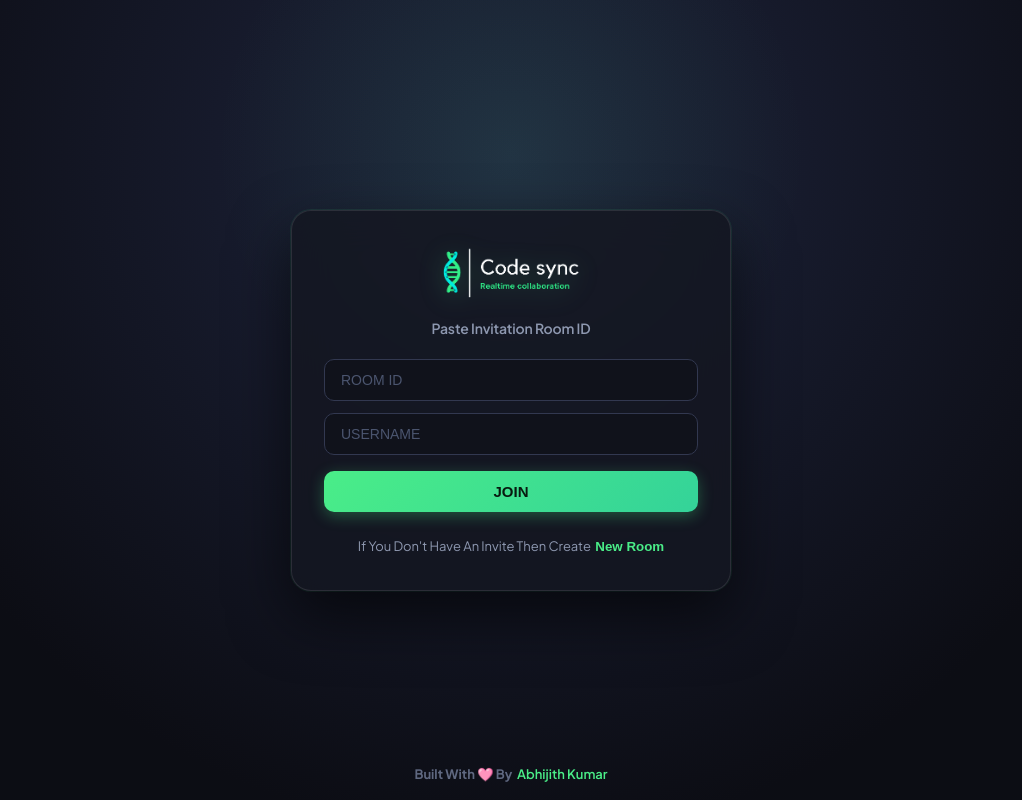
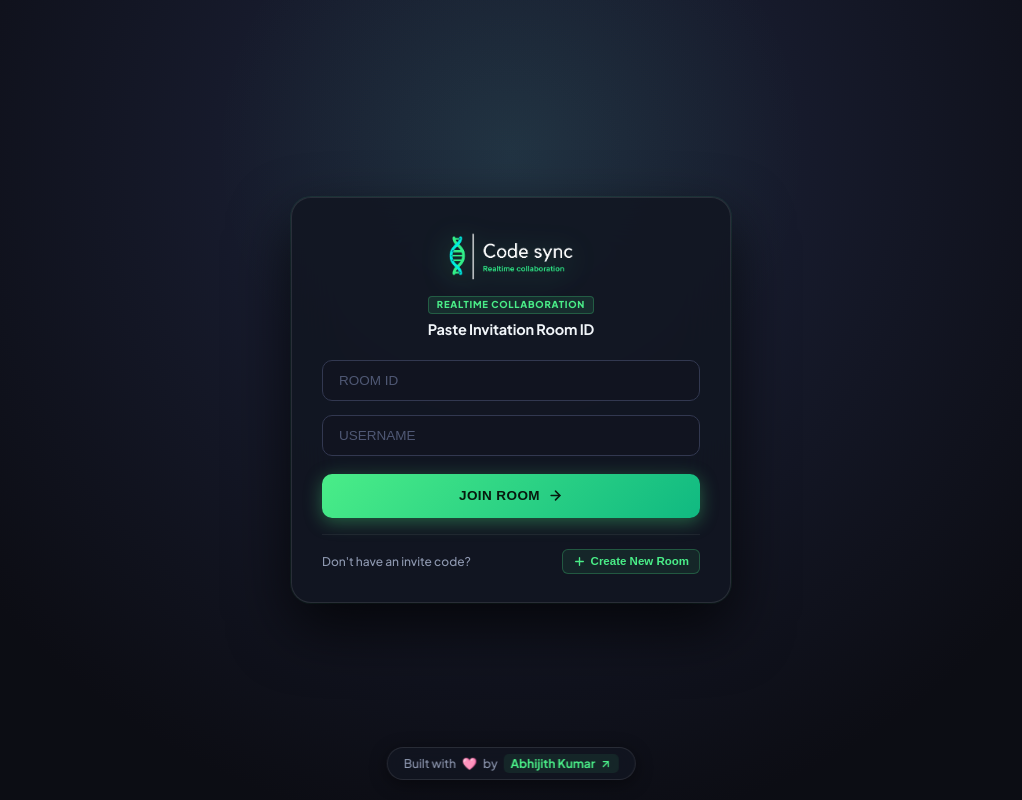
Before and after one commit to AbhijithKumar-07/Code-Sync, a React (Create React App) app: page /#/ in a window 1280 px wide. Shown: the whole page, without its empty margins (129-1151 px from the left). Built offline with nearby package versions, Linux system fonts and the light colour scheme; no server answers.

Commit message:
style(home): enhance landing page UI, refined password masking, eye toggle, helper action, and floating footer pill

```diff
--- a/src/App.css
+++ b/src/App.css
@@ -79,16 +79,16 @@ body {
 }
 
 .formWrapper {
-    background: rgba(20, 23, 34, 0.85);
-    backdrop-filter: blur(20px);
+    background: rgba(18, 22, 34, 0.88);
+    backdrop-filter: blur(24px);
     border: 1px solid rgba(255, 255, 255, 0.1);
-    box-shadow: 0 25px 60px rgba(0, 0, 0, 0.6), 0 0 0 1px rgba(74, 237, 136, 0.1);
+    box-shadow: 0 25px 60px rgba(0, 0, 0, 0.7), 0 0 0 1px rgba(74, 237, 136, 0.1);
     border-radius: 20px;
-    padding: 36px 32px;
+    padding: 34px 30px 28px;
     width: 440px;
     max-width: 90%;
     z-index: 10;
-    animation: slideUpFade 0.45s ease-out;
+    animation: slideUpFade 0.45s cubic-bezier(0.16, 1, 0.3, 1);
 }
 
 @keyframes slideUpFade {
@@ -102,45 +102,83 @@ body {
     }
 }
 
+.logoHeader {
+    display: flex;
+    justify-content: center;
+    margin-bottom: 16px;
+}
+
 .homePageLogo {
-    height: 52px;
+    height: 48px;
     display: block;
-    margin: 0 auto 20px auto;
     object-fit: contain;
-    filter: drop-shadow(0 4px 12px rgba(74, 237, 136, 0.25));
+    filter: drop-shadow(0 4px 14px rgba(74, 237, 136, 0.3));
+}
+
+.homeFormHeader {
+    display: flex;
+    flex-direction: column;
+    align-items: center;
+    margin-bottom: 22px;
+    gap: 6px;
+}
+
+.mainLabelBadge {
+    font-size: 9.5px;
+    font-weight: 800;
+    letter-spacing: 0.08em;
+    color: var(--primary-accent);
+    background: rgba(74, 237, 136, 0.1);
+    border: 1px solid rgba(74, 237, 136, 0.25);
+    border-radius: 4px;
+    padding: 2px 8px;
+    line-height: 1.2;
 }
 
 .mainLabel {
     text-align: center;
-    font-size: 14px;
-    font-weight: 600;
-    color: var(--text-muted);
-    margin-bottom: 22px;
+    font-size: 14.5px;
+    font-weight: 700;
+    color: #f1f5f9;
     letter-spacing: -0.01em;
+    margin: 0;
 }
 
 .inputGroup {
     display: flex;
     flex-direction: column;
-    gap: 12px;
+    gap: 14px;
+}
+
+.inputFieldWrapper {
+    display: flex;
+    flex-direction: column;
+    width: 100%;
 }
 
 .inputBox {
-    background: #10121b;
+    background: #111420;
     border: 1px solid var(--border-strong);
     color: var(--text-main);
     padding: 12px 16px;
     border-radius: 10px;
-    font-size: 14px;
+    font-size: 13.5px;
     font-weight: 600;
     outline: none;
     transition: all 0.2s ease;
+    width: 100%;
+    box-sizing: border-box;
 }
 
 .inputBox:focus {
     border-color: var(--primary-accent);
     box-shadow: 0 0 0 3px rgba(74, 237, 136, 0.15);
-    background: #141724;
+    background: #151928;
+}
+
+.inputBox::placeholder {
+    color: #4f5874;
+    font-weight: 500;
 }
 
 .roomIdInputWrapper {
@@ -151,24 +189,31 @@ body {
 }
 
 .roomIdInputWrapper .inputBox {
-    width: 100%;
-    padding-right: 44px;
+    padding-right: 42px;
+}
+
+.roomIdInput.isMasked {
+    letter-spacing: 0.16em;
+    font-family: -apple-system, BlinkMacSystemFont, 'Segoe UI', Roboto, sans-serif;
+    font-size: 13px;
 }
 
 .toggleVisibilityBtn {
     position: absolute;
-    right: 12px;
+    right: 10px;
     background: transparent;
     border: none;
-    color: #64748b;
-    cursor: pointer;
-    display: flex;
-    align-items: center;
-    justify-content: center;
-    padding: 5px;
+    color: #6b7796;
+    cursor: pointer;
+    display: flex;
+    align-items: center;
+    justify-content: center;
+    width: 28px;
+    height: 28px;
     border-radius: 6px;
     transition: all 0.2s ease;
     outline: none;
+    padding: 0;
 }
 
 .toggleVisibilityBtn:hover {
@@ -176,14 +221,8 @@ body {
     background: rgba(74, 237, 136, 0.1);
 }
 
-.inputBox::placeholder {
-    color: #4b556f;
-    font-weight: 500;
-}
-
 .btn {
     border: none;
-    padding: 12px 18px;
     border-radius: 10px;
     font-size: 14px;
     font-weight: 700;
@@ -196,52 +235,112 @@ body {
 }
 
 .joinBtn {
-    background: linear-gradient(135deg, #4aed88 0%, #34d399 100%);
-    color: #081a10;
+    background: linear-gradient(135deg, #4aed88 0%, #10b981 100%);
+    color: #07190e;
     width: 100%;
     margin-top: 4px;
-    font-size: 15px;
-    box-shadow: 0 4px 15px rgba(74, 237, 136, 0.3);
+    height: 44px;
+    font-size: 13.5px;
+    font-weight: 800;
+    letter-spacing: 0.03em;
+    box-shadow: 0 4px 18px rgba(74, 237, 136, 0.35);
 }
 
 .joinBtn:hover {
-    background: linear-gradient(135deg, #5ef498 0%, #4ade80 100%);
-    box-shadow: 0 6px 20px rgba(74, 237, 136, 0.45);
+    background: linear-gradient(135deg, #5ef498 0%, #34d399 100%);
+    box-shadow: 0 6px 24px rgba(74, 237, 136, 0.5);
     transform: translateY(-1px);
 }
 
-.createInfo {
-    text-align: center;
-    font-size: 13px;
-    color: var(--text-muted);
-    margin-top: 14px;
-}
-
-.createNewBtn {
+.createRoomHelper {
+    display: flex;
+    align-items: center;
+    justify-content: space-between;
+    padding-top: 14px;
+    margin-top: 2px;
+    border-top: 1px solid rgba(255, 255, 255, 0.06);
+    font-size: 12px;
+}
+
+.createPrompt {
+    color: #8e98b0;
+    font-weight: 500;
+    font-size: 12px;
+}
+
+.createNewRoomBtn {
+    background: rgba(74, 237, 136, 0.08);
+    border: 1px solid rgba(74, 237, 136, 0.25);
+    color: var(--primary-accent);
+    border-radius: 6px;
+    padding: 5px 10px;
+    font-size: 11.5px;
+    font-weight: 700;
+    cursor: pointer;
+    display: inline-flex;
+    align-items: center;
+    gap: 5px;
+    transition: all 0.2s ease;
+    outline: none;
+}
+
+.createNewRoomBtn:hover {
+    background: rgba(74, 237, 136, 0.18);
+    border-color: var(--primary-accent);
+    color: #ffffff;
+    transform: translateY(-1px);
+}
+
+.homeFooter {
+    position: fixed;
+    bottom: 20px;
+    left: 50%;
+    transform: translateX(-50%);
+    z-index: 10;
+    display: flex;
+    align-items: center;
+    justify-content: center;
+}
+
+.footerPill {
+    background: rgba(18, 22, 34, 0.85);
+    border: 1px solid rgba(255, 255, 255, 0.1);
+    backdrop-filter: blur(14px);
+    border-radius: 999px;
+    padding: 6px 16px;
+    display: flex;
+    align-items: center;
+    gap: 6px;
+    font-size: 12px;
+    color: #8e98b0;
+    box-shadow: 0 4px 18px rgba(0, 0, 0, 0.45);
+}
+
+.footerText {
+    font-weight: 500;
+}
+
+.heartIcon {
+    font-size: 12px;
+}
+
+.authorLink {
     color: var(--primary-accent);
     font-weight: 700;
     text-decoration: none;
-    border-bottom: 1px dashed var(--primary-accent);
+    display: inline-flex;
+    align-items: center;
+    gap: 4px;
     transition: all 0.2s ease;
-}
-
-.createNewBtn:hover {
-    color: var(--primary-hover);
-    border-bottom-style: solid;
-}
-
-footer {
-    position: fixed;
-    bottom: 18px;
-    font-size: 13px;
-    color: var(--text-subtle);
-    z-index: 10;
-}
-
-footer a {
-    color: var(--primary-accent);
-    text-decoration: none;
-    font-weight: 600;
+    padding: 2px 7px;
+    border-radius: 5px;
+    background: rgba(74, 237, 136, 0.08);
+}
+
+.authorLink:hover {
+    color: #ffffff;
+    background: rgba(74, 237, 136, 0.22);
+    transform: translateY(-1px);
 }
 
 /* ==========================================================================
--- a/src/pages/Home.js
+++ b/src/pages/Home.js
@@ -30,8 +30,7 @@ const Home = () => {
         e.preventDefault();
         const id = uuidV4();
         handleRoomIdChange(id);
-        setShowRoomId(true);
-        toast.success('Created a New Room');
+        toast.success('Generated New Room ID');
     };
 
     const joinRoom = () => {
@@ -57,20 +56,29 @@ const Home = () => {
             joinRoom();
         }
     };
+
     return (
         <div className="homePageWrapper">
             <div className="formWrapper">
+                <div className="logoHeader">
                     <img
                         className="homePageLogo"
                         src="/code-sync.png"
                         alt="code-sync-logo"
                     />
+                </div>
+
+                <div className="homeFormHeader">
+                    <span className="mainLabelBadge">REALTIME COLLABORATION</span>
                     <h4 className="mainLabel">Paste Invitation Room ID</h4>
+                </div>
+
                 <div className="inputGroup">
+                    <div className="inputFieldWrapper">
                         <div className="roomIdInputWrapper">
                             <input
                                 type={showRoomId ? 'text' : 'password'}
-                            className="inputBox roomIdInput"
+                                className={`inputBox roomIdInput ${!showRoomId && roomId ? 'isMasked' : ''}`}
                                 placeholder="ROOM ID"
                                 onChange={(e) => handleRoomIdChange(e.target.value)}
                                 value={roomId}
@@ -83,16 +91,16 @@ const Home = () => {
                                     type="button"
                                     className="toggleVisibilityBtn"
                                     onClick={() => setShowRoomId((prev) => !prev)}
-                                aria-label={showRoomId ? 'Hide Room ID' : 'Show Room ID'}
+                                    title={showRoomId ? 'Hide Room ID' : 'Show Room ID'}
                                     tabIndex={-1}
                                 >
                                     {showRoomId ? (
-                                    <svg viewBox="0 0 24 24" width="18" height="18" fill="none" stroke="currentColor" strokeWidth="2" strokeLinecap="round" strokeLinejoin="round">
+                                        <svg viewBox="0 0 24 24" width="16" height="16" fill="none" stroke="currentColor" strokeWidth="2" strokeLinecap="round" strokeLinejoin="round">
                                             <path d="M17.94 17.94A10.07 10.07 0 0 1 12 20c-7 0-11-8-11-8a18.45 18.45 0 0 1 5.06-5.94M9.9 4.24A9.12 9.12 0 0 1 12 4c7 0 11 8 11 8a18.5 18.5 0 0 1-2.16 3.19m-6.72-1.07a3 3 0 1 1-4.24-4.24" />
                                             <line x1="1" y1="1" x2="23" y2="23" />
                                         </svg>
                                     ) : (
-                                    <svg viewBox="0 0 24 24" width="18" height="18" fill="none" stroke="currentColor" strokeWidth="2" strokeLinecap="round" strokeLinejoin="round">
+                                        <svg viewBox="0 0 24 24" width="16" height="16" fill="none" stroke="currentColor" strokeWidth="2" strokeLinecap="round" strokeLinejoin="round">
                                             <path d="M1 12s4-8 11-8 11 8 11 8-4 8-11 8-11-8-11-8z" />
                                             <circle cx="12" cy="12" r="3" />
                                         </svg>
@@ -100,6 +108,9 @@ const Home = () => {
                                 </button>
                             )}
                         </div>
+                    </div>
+
+                    <div className="inputFieldWrapper">
                         <input
                             type="text"
                             className="inputBox"
@@ -107,28 +118,53 @@ const Home = () => {
                             onChange={(e) => handleUsernameChange(e.target.value)}
                             value={username}
                             onKeyUp={handleInputEnter}
+                            autoComplete="off"
                         />
+                    </div>
+
                     <button className="btn joinBtn" onClick={joinRoom}>
-                        JOIN
+                        <span>JOIN ROOM</span>
+                        <svg viewBox="0 0 24 24" width="15" height="15" fill="none" stroke="currentColor" strokeWidth="2.5" strokeLinecap="round" strokeLinejoin="round">
+                            <line x1="5" y1="12" x2="19" y2="12" />
+                            <polyline points="12 5 19 12 12 19" />
+                        </svg>
                     </button>
-                    <span className="createInfo">
-                        If You Don't Have An Invite Then Create &nbsp;
+
+                    <div className="createRoomHelper">
+                        <span className="createPrompt">Don't have an invite code?</span>
                         <button
                             type="button"
                             onClick={createNewRoom}
-                            className="createNewBtn"
-                            style={{ background: 'none', border: 'none', cursor: 'pointer', padding: 0 }}
+                            className="createNewRoomBtn"
                         >
-                            New Room
+                            <svg viewBox="0 0 24 24" width="13" height="13" fill="none" stroke="currentColor" strokeWidth="2.5" strokeLinecap="round" strokeLinejoin="round">
+                                <line x1="12" y1="5" x2="12" y2="19" />
+                                <line x1="5" y1="12" x2="19" y2="12" />
+                            </svg>
+                            <span>Create New Room</span>
                         </button>
-                    </span>
                     </div>
                 </div>
-            <footer>
-                <h4>
-                    Built With 🩷 By &nbsp;
-                    <a href="https://github.com/AbhijithKumar-07" target="_blank" rel="noreferrer">Abhijith Kumar</a>
-                </h4>
+            </div>
+
+            <footer className="homeFooter">
+                <div className="footerPill">
+                    <span className="footerText">Built with</span>
+                    <span className="heartIcon">🩷</span>
+                    <span className="footerText">by</span>
+                    <a
+                        href="https://github.com/AbhijithKumar-07"
+                        target="_blank"
+                        rel="noreferrer"
+                        className="authorLink"
+                    >
+                        <span>Abhijith Kumar</span>
+                        <svg viewBox="0 0 24 24" width="12" height="12" fill="none" stroke="currentColor" strokeWidth="2.5" strokeLinecap="round" strokeLinejoin="round">
+                            <line x1="7" y1="17" x2="17" y2="7" />
+                            <polyline points="7 7 17 7 17 17" />
+                        </svg>
+                    </a>
+                </div>
             </footer>
         </div>
     );
```
Lines whose indentation alone changed are shown as unchanged.
